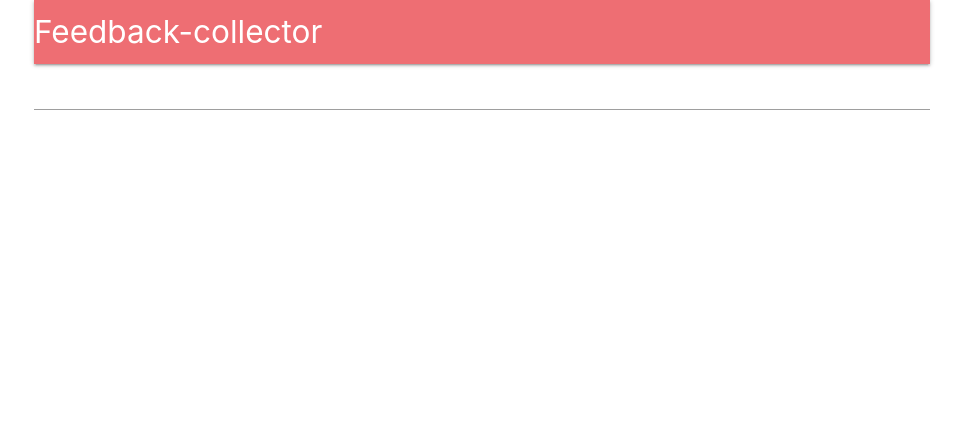
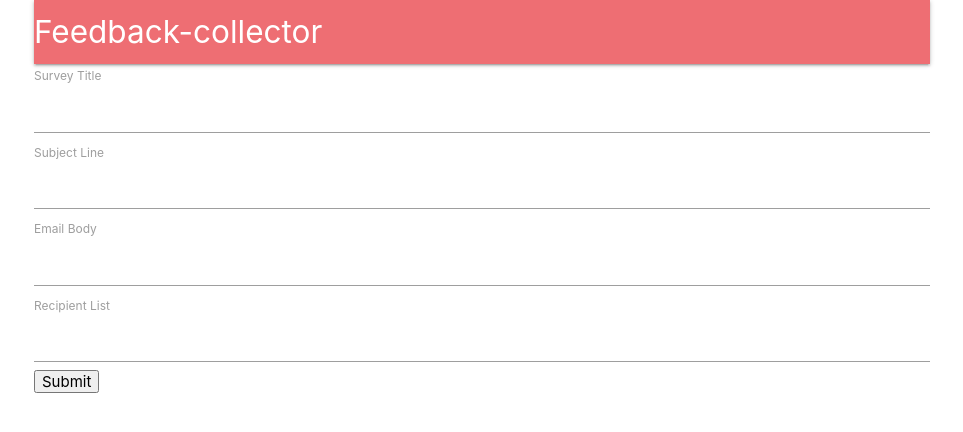
Before and after one commit to DrishtiAga05/feedback-collector-app, a React (Create React App) app in the folder client/: page /surveys/new in a window 1280 px wide. Shown: the top 432 px of the page, without its empty margins (158-1121 px from the left). Built offline with nearby package versions, Linux system fonts and the light colour scheme; no server answers.

Commit message:
managing fields

```diff
--- /dev/null
+++ b/client/src/components/surveys/SurveyField.js
@@ -0,0 +1,14 @@
+//contains logic to render a single
+//label and text input
+import React from "react";
+
+const SurveyField = ({ input, label }) => {
+    return (
+        <div>
+            <label>{label}</label>
+            <input {...input} />
+        </div>
+    );
+};
+
+export default SurveyField;
--- a/client/src/components/surveys/SurveyForm.js
+++ b/client/src/components/surveys/SurveyForm.js
@@ -1,16 +1,40 @@
 //shows a form for a user to add input
+import _ from 'lodash';
 import React, {Component} from "react";
 import { reduxForm, Field } from "redux-form";
+import SurveyField from "./SurveyField";
+
+const FIELDS= [
+    { label: 'Survey Title', name: 'title'},
+    { label: 'Subject Line', name: 'subject'},
+    { label: ' Email Body', name: ' body'},
+    {label: 'Recipient List', name: 'emails'}
+];
 
 class SurveyForm extends Component {
+    renderFields() {
+        return _.map(FIELDS, ({ label, name }) => {
+            return (
+                <Field
+                    key={name}
+                    component={SurveyField}
+                    type="text"
+                    label={label}
+                    name={name}
+                />
+            );
+        });
+    }
+
     render() {
         return (
             <div>
-                <Field
-                    type="text"
-                    name="surveyTitle"
-                    component="input"
-                />
+                <form
+                    onSubmit={this.props.handleSubmit(values => console.log(values))}
+                >
+                    {this.renderFields()}
+                    <button type="submit">Submit</button>
+                </form>
             </div>
         );
     }
```
